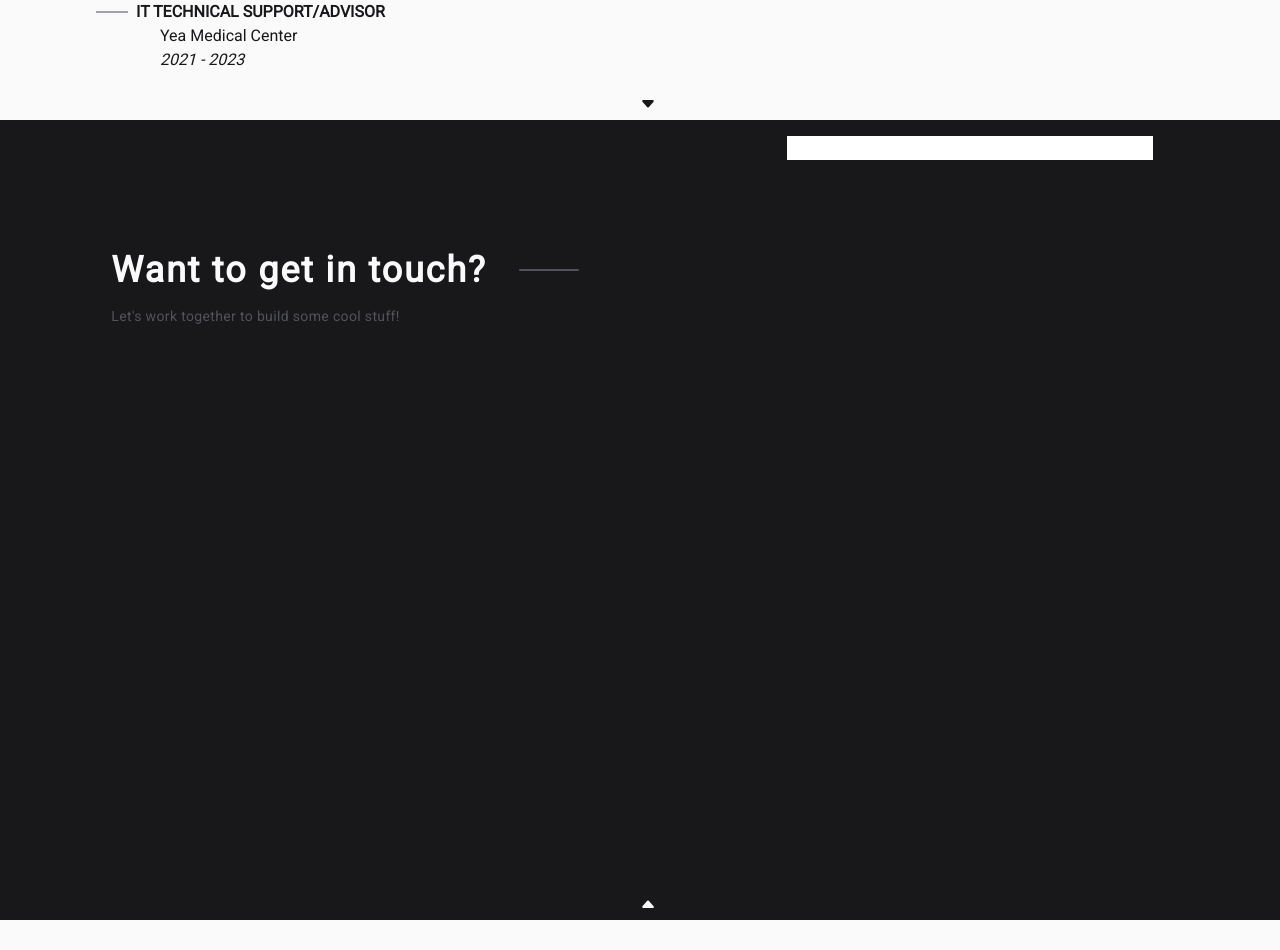
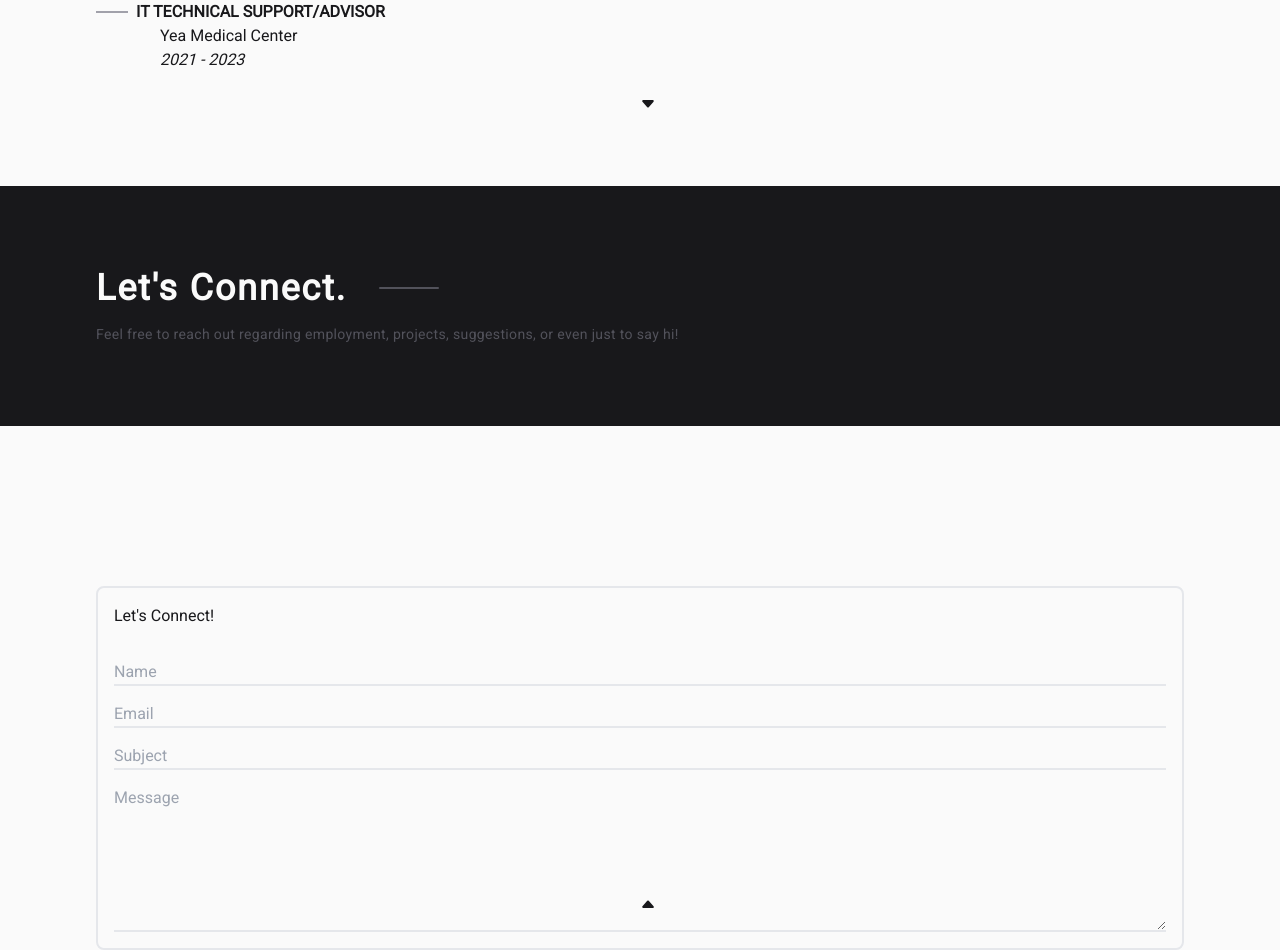
Before and after one commit to williamalowe/portfolio, a Next.js app: page / in a window 1280 px wide. Shown: the part 3720-4670 px from the top of the page. Before the commit the page ends 4640 px from the top, so only its background shows below. Built offline with nearby package versions, Linux system fonts and the light colour scheme.

Commit message:
styles: update contact component layout styles

```diff
--- a/src/components/contact.tsx
+++ b/src/components/contact.tsx
@@ -7,22 +7,24 @@ export default function Contact() {
   return (
     <section
       id="contact"
-      className="relative h-screen w-full flex bg-zinc-900 text-zinc-50 justify-center"
+      className="relative h-screen w-full flex flex-col justify-center gap-y-12"
     >
-      <div className="h-[240px] flex flex-col justify-center gap-y-4 px-24  pt-24 bg-zinc-900 text-zinc-50">
+    <div className="flex flex-col mt-24 pb-12">
+      <div className="h-[240px] flex flex-col justify-center gap-y-4 px-24 bg-zinc-900 text-zinc-50">
         <div className="flex gap-x-8 items-center">
           <h3 className="text-4xl font-bold tracking-wider">
-            Want to get in touch?
+            Let&apos;s Connect.
           </h3>
           <div className="w-[60px] h-[2px] bg-zinc-600 rounded-full" />
         </div>
         <h5 className="text-zinc-600 tracking-wide text-sm">
-          Let&apos;s work together to build some cool stuff!
+          Feel free to reach out regarding employment, projects, suggestions, or even just to say hi!
         </h5>
       </div>
-      <div className="px-24">
-        <MessageForm />
-      </div>
+    </div>
+    <div className="flex-1 px-24 mt-16">
+      <MessageForm />
+    </div>
       <Link className="absolute bottom-2 left-[50%]" href="#home">
         <BsCaretUpFill />
       </Link>
--- a/src/components/message-form.tsx
+++ b/src/components/message-form.tsx
@@ -1,8 +1,15 @@
 export default function MessageForm() {
   return (
-    <form action="" className="flex-1 rounded-lg bg-zinc-900 text-zinc-50 p-4">
-      <input type="text" />
-      <input type="text" />
+    <form action="" className="border-2 w-full flex flex-col gap-y-8 rounded-lg bg-zinc-50 p-4">
+      <div>
+        <h3>Let&apos;s Connect!</h3>
+      </div>
+      <div className="flex flex-col gap-y-4">
+      <input id="name" type="text" placeholder="Name" className="border-b-2 bg-zinc-50 w-full"/>
+      <input id="email" type="email" placeholder="Email" className="border-b-2 bg-zinc-50 w-full"/>
+      <input id="subject" type="text" placeholder="Subject" className="border-b-2 bg-zinc-50 w-full"/>
+      <textarea name="message" id="message" placeholder="Message" rows={6} className="border-b-2 bg-zinc-50 w-full"></textarea>
+      </div>
     </form>
   );
 }
```
